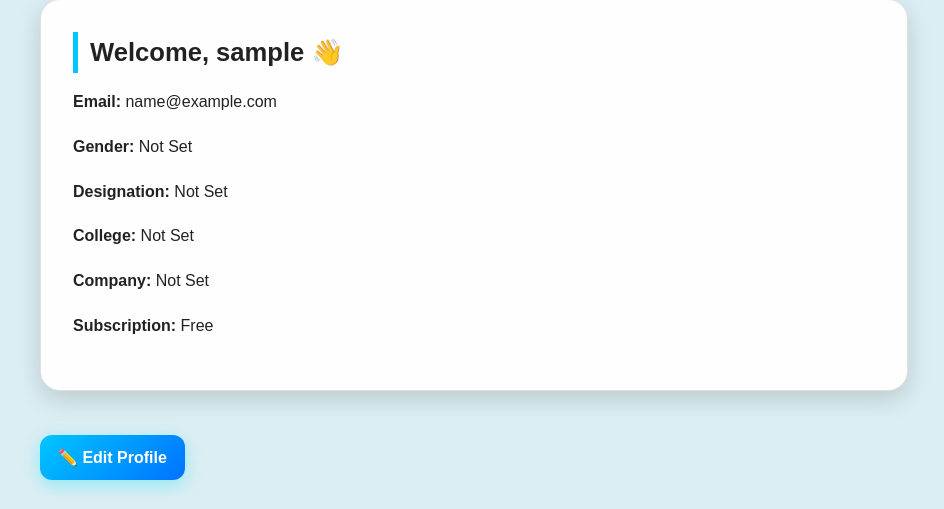
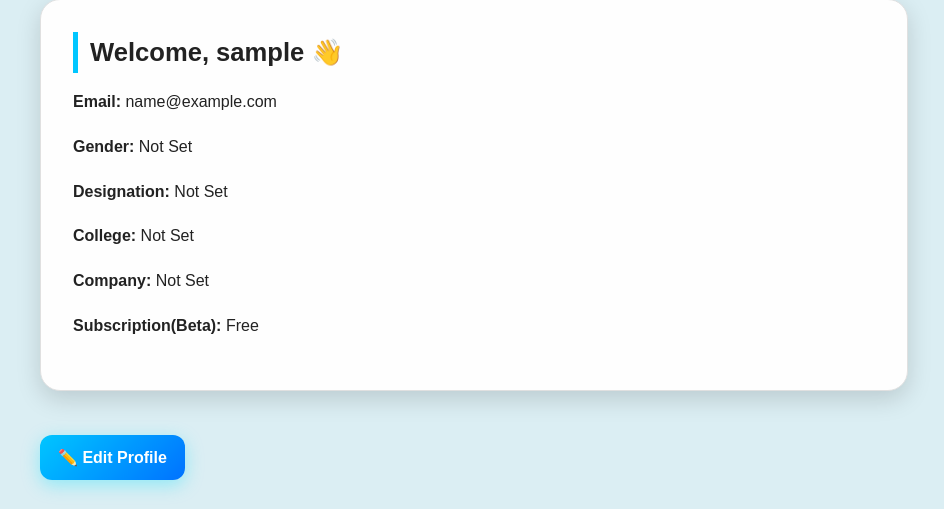
Before and after one commit to KotiVR/To-Do-List, a Flask app: page /profile in a window 1280 px wide. Shown: the part 111-620 px from the top of the page, without its empty margins (166-1110 px from the left). Run offline with Flask 3, Linux system fonts and the light colour scheme; the visitor is signed in with stand-in values (Sample User, id 1); data that the repository does not hold is empty; some libraries are stand-ins or nearby versions.

Commit message:
Edited Subscription line.

```diff
--- a/templates/profile.html
+++ b/templates/profile.html
@@ -184,7 +184,7 @@
       <p><strong>Designation:</strong> {{ user.identity or 'Not Set' }}</p>
       <p><strong>College:</strong> {{ user.college or 'Not Set' }}</p>
       <p><strong>Company:</strong> {{ user.company or 'Not Set' }}</p>
-      <p><strong>Subscription:</strong> {{ user.subscription_type }}</p>
+      <p><strong>Subscription(Beta):</strong> {{ user.subscription_type }}</p>
     </div>
 
     <a href="{{ url_for('edit_profile') }}" class="back-btn">✏️ Edit Profile</a>
```
